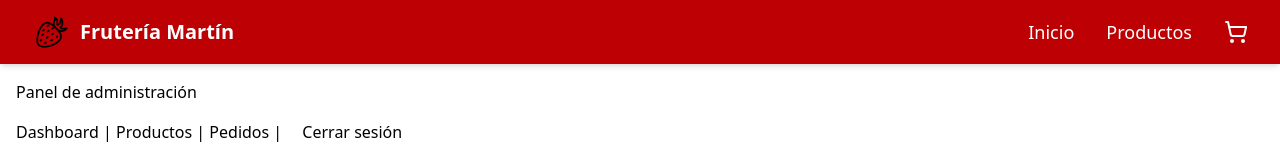
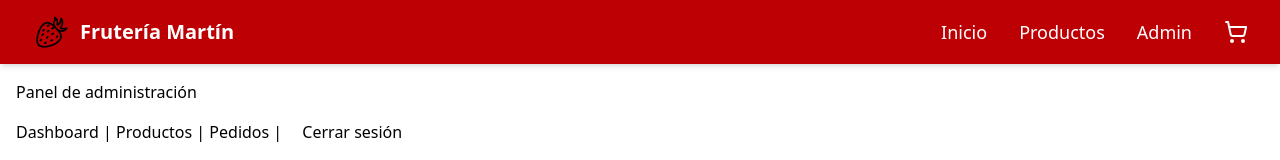
Before and after one commit to Kilianhc/fruteriaMartin, a React (Vite) app in the folder client/: page /admin in a window 1280 px wide. Shown: the top 160 px of the page. Built offline with nearby package versions, Linux system fonts and the light colour scheme; no server answers; sample sign-in values are in the browser's storage.

Commit message:
Correct login & logout

```diff
--- a/client/src/components/Navbar.jsx
+++ b/client/src/components/Navbar.jsx
@@ -24,8 +24,10 @@ function NavBar() {
         <div className="hidden md:flex gap-8 items-center text-lg">
           <Link to="/" className="cursor-pointer">Inicio</Link>
           <Link to="/productos" className="cursor-pointer">Productos</Link>
-          {!user && (
-              <Link to="/login">Admin</Link>
+          {user?.isAdmin ? (
+            <Link to="/admin">Admin</Link>
+          ) : (
+            <Link to="/login">Admin</Link>
           )}
           <div className="relative cursor-pointer">
             <Link to="/carrito" className="relative cursor-pointer">
@@ -53,8 +55,10 @@ function NavBar() {
         <div className="md:hidden mt-4 flex flex-col gap-4 text-lg">
           <Link to="/" className="cursor-pointer">Inicio</Link>
           <Link to="/productos" className="cursor-pointer">Productos</Link>
-          {!user && (
-              <Link to="/login">Admin</Link>
+          {user?.isAdmin ? (
+            <Link to="/admin">Admin</Link>
+          ) : (
+            <Link to="/login">Admin</Link>
           )}
           <div className="relative w-fit cursor-pointer">
             <Link to="/carrito" className="relative w-fit cursor-pointer">
--- a/client/src/pages/Admin/AdminLayout.jsx
+++ b/client/src/pages/Admin/AdminLayout.jsx
@@ -1,8 +1,14 @@
-import { Outlet, Link } from 'react-router-dom';
+import { Outlet, Link, useNavigate } from 'react-router-dom';
 import { useAuth } from '../../context/AuthContext';
 
 export default function AdminLayout() {
   const { logout } = useAuth();
+  const navigate = useNavigate();
+
+  const handleLogout = () => {
+    logout();
+    navigate('/login');
+  };
 
   return (
     <div className="p-4">
@@ -11,7 +17,7 @@ export default function AdminLayout() {
         <Link to="/admin">Dashboard</Link> |{" "}
         <Link to="/admin/products">Productos</Link> |{" "}
         <Link to="/admin/orders">Pedidos</Link> |{" "}
-        <button onClick={logout} style={{ marginLeft: '1rem' }}>Cerrar sesión</button>
+        <button onClick={handleLogout} style={{ marginLeft: '1rem' }}>Cerrar sesión</button>
       </nav>
       <Outlet />
     </div>
--- a/client/src/pages/Admin/AdminProducts.jsx
+++ b/client/src/pages/Admin/AdminProducts.jsx
@@ -37,7 +37,7 @@ export default function AdminProducts() {
   return (
     <div>
       <h2>Administrar Productos</h2>
-      <Link to="/admin/products/new">➕ Añadir producto</Link>
+      <Link to="/admin/products">➕ Añadir producto</Link>
       <ul>
         {products.map((product) => (
           <li key={product._id}>
--- a/client/src/pages/Admin/Login.jsx
+++ b/client/src/pages/Admin/Login.jsx
@@ -13,7 +13,7 @@ export default function Login() {
     e.preventDefault();
     setError('');
     try {
-      const res = await fetch('/api/users/login', {
+      const res = await fetch(`${import.meta.env.VITE_API_URL}/users/login`, {
         method: 'POST',
         headers: { 'Content-Type': 'application/json' },
         body: JSON.stringify({ email, password }),
```
